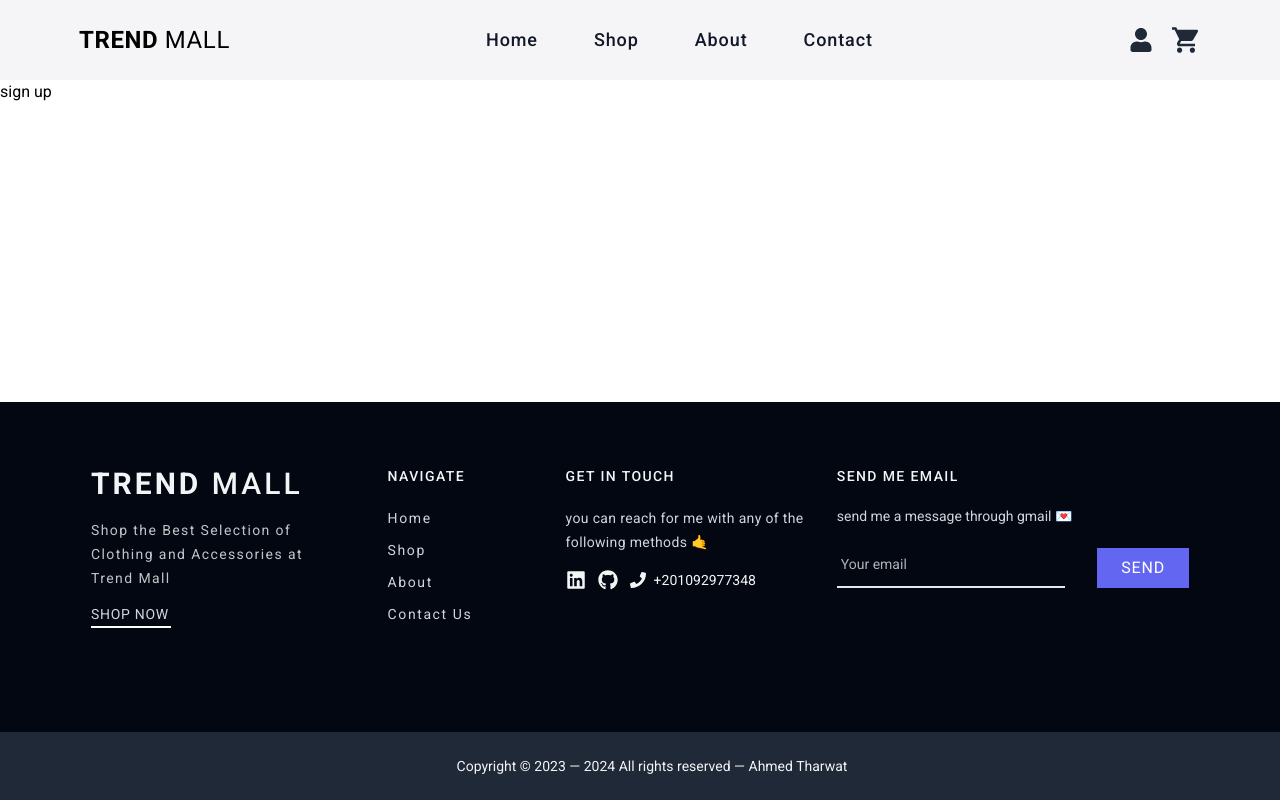
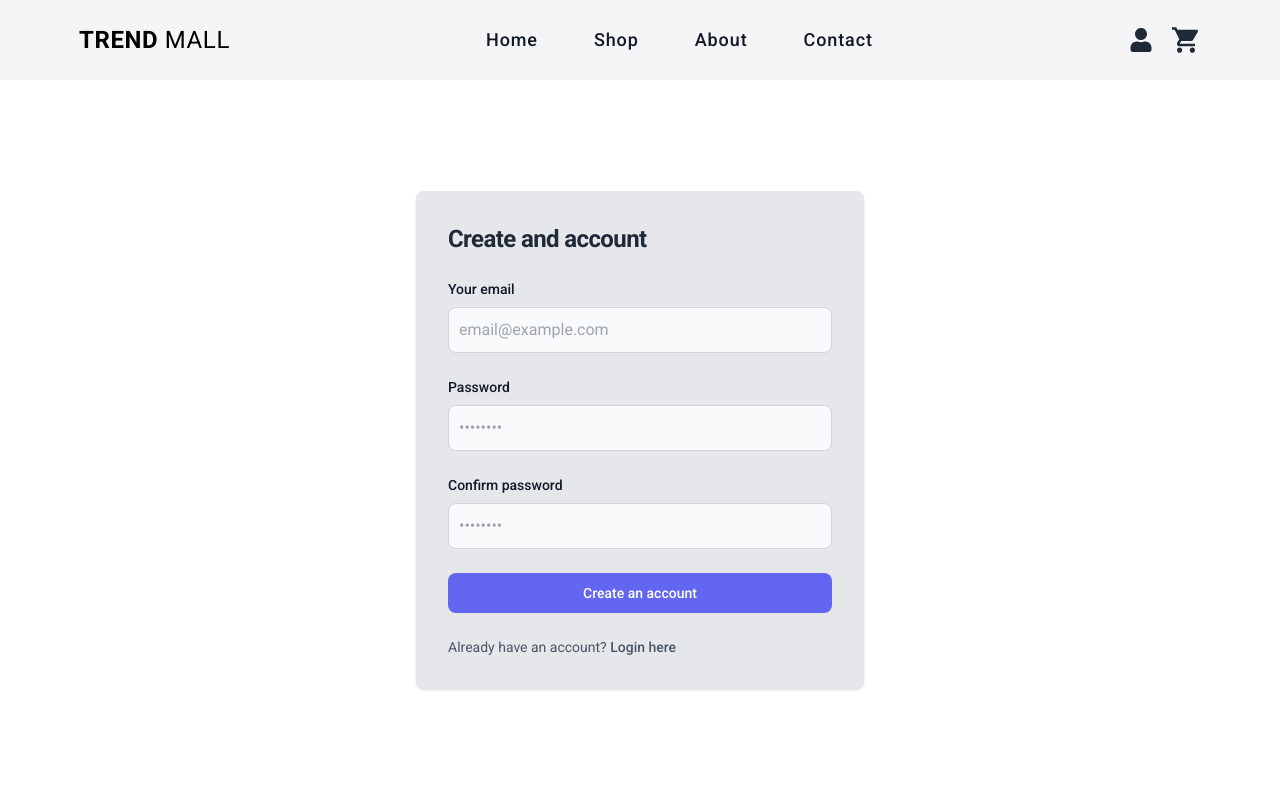
Before and after one commit to AhmedTharwat-AT/trend-mall, a React (Vite) app: page /signup in a window 1280 px wide. Shown: the top 800 px of the page. Built offline with nearby package versions, Linux system fonts and the light colour scheme.

Commit message:
added R-H-F library , login and signup form

```diff
--- a/package.json
+++ b/package.json
@@ -13,6 +13,7 @@
     "@reduxjs/toolkit": "^2.0.1",
     "react": "^18.2.0",
     "react-dom": "^18.2.0",
+    "react-hook-form": "^7.49.2",
     "react-hot-toast": "^2.4.1",
     "react-icons": "^4.12.0",
     "react-query": "^3.39.3",
--- /dev/null
+++ b/src/components/LoginForm.jsx
@@ -0,0 +1,74 @@
+import { Link } from "react-router-dom";
+
+function LoginForm() {
+  return (
+    <div className="mx-auto  flex flex-col items-center justify-center px-6 py-8 md:h-[calc(100vh-5rem)] lg:py-0">
+      <div className="w-full rounded-lg bg-gray-200 shadow   sm:max-w-md md:mt-0 xl:p-0">
+        <div className="space-y-4 p-6 sm:p-8 md:space-y-6">
+          <h1 className="text-xl font-bold leading-tight tracking-tight text-gray-800  md:text-2xl">
+            Sign in to your account
+          </h1>
+          <form className="space-y-4 md:space-y-6" action="#">
+            <div>
+              <label
+                htmlFor="email"
+                className="mb-2 block text-sm font-medium text-gray-900 "
+              >
+                Your email
+              </label>
+              <input
+                type="email"
+                name="email"
+                id="email"
+                className="w-full rounded-lg border border-gray-300 bg-gray-50 p-2.5 text-gray-800 focus:outline-[var(--color-brand-500)] "
+                placeholder="email@example.com"
+                required="asd"
+              />
+            </div>
+            <div>
+              <label
+                htmlFor="password"
+                className="mb-2 block text-sm font-medium text-gray-900 "
+              >
+                Password
+              </label>
+              <input
+                type="password"
+                name="password"
+                id="password"
+                placeholder="••••••••"
+                className="w-full rounded-lg border border-gray-300 bg-gray-50 p-2.5 text-gray-800 focus:outline-[var(--color-brand-500)] "
+                required=""
+              />
+            </div>
+            <div className="flex items-center justify-end">
+              <a
+                href="#"
+                className="text-sm font-medium text-[var(--color-brand-500)] hover:underline"
+              >
+                Forgot password?
+              </a>
+            </div>
+            <button
+              type="submit"
+              className=" w-full rounded-lg bg-[var(--color-brand-500)] px-5 py-2.5 text-center text-sm font-medium text-white hover:bg-[var(--color-brand-600)] focus:outline-none focus:ring-4"
+            >
+              Sign in
+            </button>
+            <p className="text-sm font-light text-gray-600 ">
+              Don’t have an account yet?{" "}
+              <Link
+                to="/signup"
+                className="font-medium hover:text-[var(--color-brand-500)] hover:underline"
+              >
+                Sign up
+              </Link>
+            </p>
+          </form>
+        </div>
+      </div>
+    </div>
+  );
+}
+
+export default LoginForm;
--- /dev/null
+++ b/src/components/SignupForm.jsx
@@ -0,0 +1,83 @@
+import { Link } from "react-router-dom";
+
+function SignupForm() {
+  return (
+    <div className="mx-auto  flex flex-col items-center justify-center px-6 py-8 md:h-[calc(100vh-5rem)] lg:py-0">
+      <div className="w-full rounded-lg bg-gray-200 shadow   sm:max-w-md md:mt-0 xl:p-0">
+        <div className="space-y-4 p-6 sm:p-8 md:space-y-6">
+          <h1 className="text-xl font-bold leading-tight tracking-tight text-gray-800  md:text-2xl">
+            Create and account
+          </h1>
+          <form className="space-y-4 md:space-y-6" action="#">
+            <div>
+              <label
+                htmlFor="email"
+                className="mb-2 block text-sm font-medium text-gray-900 "
+              >
+                Your email
+              </label>
+              <input
+                type="email"
+                name="email"
+                id="email"
+                className="w-full rounded-lg border border-gray-300 bg-gray-50 p-2.5 text-gray-800 focus:outline-[var(--color-brand-500)] "
+                placeholder="email@example.com"
+                required="asd"
+              />
+            </div>
+            <div>
+              <label
+                htmlFor="password"
+                className="mb-2 block text-sm font-medium text-gray-900 "
+              >
+                Password
+              </label>
+              <input
+                type="password"
+                name="password"
+                id="password"
+                placeholder="••••••••"
+                className="w-full rounded-lg border border-gray-300 bg-gray-50 p-2.5 text-gray-800 focus:outline-[var(--color-brand-500)] "
+                required=""
+              />
+            </div>
+            <div>
+              <label
+                htmlFor="confirm-password"
+                className="mb-2 block text-sm font-medium text-gray-900 "
+              >
+                Confirm password
+              </label>
+              <input
+                type="password"
+                name="confirm-password"
+                htmlFor="confirm-password"
+                placeholder="••••••••"
+                className="w-full rounded-lg border border-gray-300 bg-gray-50 p-2.5 text-gray-800 focus:outline-[var(--color-brand-500)] "
+                required=""
+              />
+            </div>
+
+            <button
+              type="submit"
+              className=" w-full rounded-lg bg-[var(--color-brand-500)] px-5 py-2.5 text-center text-sm font-medium text-white hover:bg-[var(--color-brand-600)] focus:outline-none focus:ring-4"
+            >
+              Create an account
+            </button>
+            <p className="text-sm font-light text-gray-600 ">
+              Already have an account?{" "}
+              <Link
+                to="/login"
+                className="font-medium hover:text-[var(--color-brand-500)] hover:underline"
+              >
+                Login here
+              </Link>
+            </p>
+          </form>
+        </div>
+      </div>
+    </div>
+  );
+}
+
+export default SignupForm;
--- a/src/features/cart/NavCartMenu.jsx
+++ b/src/features/cart/NavCartMenu.jsx
@@ -66,6 +66,7 @@ function NavCartMenu({ showMenu, items, totalPrice, setShowMenu }) {
                 view cart
               </Link>
               <Link
+                to="/order/checkout"
                 onClick={() => setShowMenu(false)}
                 className="w-1/2 bg-gray-800 py-3 uppercase text-white hover:bg-gray-700"
               >
--- a/src/features/order/CheckoutOrder.jsx
+++ b/src/features/order/CheckoutOrder.jsx
@@ -2,14 +2,18 @@ import { useSelector } from "react-redux";
 import { formatCurrency } from "../../utils/helpers";
 
 function CheckoutOrder() {
+  const user = useSelector((state) => state.user);
   const { items, totalPrice, subTotal } = useSelector((state) => state.cart);
+
+  function handleCheckout() {}
+
   return (
-    <div className="w-1/3 divide-y-2 divide-gray-300 border border-gray-200 bg-gray-100 p-7">
-      <h1 className="text-2xl font-medium uppercase tracking-wide">
+    <div className="w-1/3 divide-y divide-gray-300 border border-gray-200 bg-gray-100 p-7">
+      <h1 className="text-2xl font-medium uppercase tracking-wide text-gray-800">
         your order
       </h1>
-      <div className="mt-8 flex flex-col gap-2 py-7">
-        <div className="flex justify-between text-lg">
+      <div className="mt-8 flex flex-col gap-2 py-6">
+        <div className="flex justify-between text-lg tracking-wide">
           <h3 className="capitalize">product</h3>
           <h3 className="capitalize">total</h3>
         </div>
@@ -19,12 +23,12 @@ function CheckoutOrder() {
               <span>{`${i + 1}`.padStart(2, 0)}.</span>
               {item.title}
             </h3>
-            <p>{formatCurrency(item.price)}</p>
+            <p>{formatCurrency(item.price * item.quantity)}</p>
           </div>
         ))}
       </div>
       <div>
-        <div className="flex flex-col gap-1 py-7 text-lg">
+        <div className="flex flex-col  py-6 text-lg">
           <div className="flex items-center justify-between capitalize tracking-wide text-gray-800">
             <h3>subtotal</h3>
             <p className="font-medium ">{formatCurrency(subTotal)}</p>
@@ -36,7 +40,11 @@ function CheckoutOrder() {
         </div>
       </div>
       <div className="pt-7">
-        <button className="w-full bg-gray-900 px-6 py-3 text-base font-medium uppercase tracking-widest text-white hover:bg-gray-800">
+        <button
+          disabled={!user.id}
+          onClick={handleCheckout}
+          className="w-full bg-gray-900 px-6 py-3 text-base font-medium uppercase tracking-widest text-white hover:bg-gray-800 disabled:bg-gray-500"
+        >
           place order
         </button>
       </div>
--- a/src/features/order/CheckoutUserInfo.jsx
+++ b/src/features/order/CheckoutUserInfo.jsx
@@ -1,5 +1,31 @@
+import { useSelector } from "react-redux";
+import { Link } from "react-router-dom";
+
 function CheckoutUserInfo() {
-  return <div className="w-2/3 border-2 border-blue-400">user info</div>;
+  const user = useSelector((state) => state.user);
+
+  if (!user.id)
+    return (
+      <div className="flex  w-2/3 flex-col">
+        <div className="w-full bg-gray-100 p-3 text-xl font-semibold uppercase tracking-wider text-gray-800">
+          <h1>BILLING DETAILS</h1>
+        </div>
+        <div className="mt-3 flex h-full bg-gray-100 p-3">
+          <h1 className="text-base font-medium capitalize tracking-widest">
+            please{" "}
+            <Link
+              className="border-gray-500 text-[var(--color-brand-500)] hover:border-b"
+              to="/login"
+            >
+              Login
+            </Link>{" "}
+            first
+          </h1>
+        </div>
+      </div>
+    );
+
+  return <div className="w-2/3  ">user info</div>;
 }
 
 export default CheckoutUserInfo;
--- a/src/features/user/UserNavMenu.jsx
+++ b/src/features/user/UserNavMenu.jsx
@@ -2,6 +2,7 @@ import { useState } from "react";
 import { FaUser } from "react-icons/fa";
 
 import useOutsideClicks from "../../hooks/useOutsideClicks";
+import { Link } from "react-router-dom";
 
 function UserNavMenu() {
   const [showMenu, setShowMenu] = useState(false);
@@ -25,11 +26,21 @@ function UserNavMenu() {
           <li className="border-b border-gray-400 p-2 pl-3 text-lg font-medium">
             Welcome
           </li>
-          <li className="ml-2 flex items-center gap-3 px-5 py-2 pl-4 text-sm uppercase hover:bg-gray-700 hover:text-white">
-            Login
+          <li>
+            <Link
+              className="ml-2 flex items-center gap-3 px-5 py-2 pl-4 text-sm uppercase hover:bg-gray-700 hover:text-white"
+              to="/login"
+            >
+              Login
+            </Link>
           </li>
-          <li className="ml-2 flex items-center gap-3 px-5 py-2 pl-4 text-sm uppercase hover:bg-gray-700 hover:text-white">
-            Sign up
+          <li>
+            <Link
+              className="ml-2 flex items-center gap-3 px-5 py-2 pl-4 text-sm uppercase hover:bg-gray-700 hover:text-white"
+              to="/signup"
+            >
+              Sign up
+            </Link>
           </li>
         </ul>
       )}
--- a/src/features/user/userSlice.js
+++ b/src/features/user/userSlice.js
@@ -2,12 +2,12 @@ import { createSlice } from "@reduxjs/toolkit";
 
 const initialState = {
   id: null,
-  name: "",
+  email: "",
   password: "",
   payments: [],
   cart: [],
   favourites: [],
-  order: null,
+  orders: [],
   checkedOut: false,
 };
 
--- a/src/pages/Checkout.jsx
+++ b/src/pages/Checkout.jsx
@@ -3,12 +3,11 @@ import CheckoutOrder from "../features/order/CheckoutOrder";
 import CheckoutUserInfo from "../features/order/CheckoutUserInfo";
 
 function Checkout() {
-  <PageHeading path={["home"]} current="about us" />;
   return (
     <>
       <PageHeading path={["home", "shop"]} current="Checkout" />
-      <section>
-        <div className="container flex gap-2 px-4 py-16 sm:px-7">
+      <section className="my-8">
+        <div className="container flex h-full gap-5 px-4 py-16 sm:px-7">
           <CheckoutUserInfo />
           <CheckoutOrder />
         </div>
--- a/src/pages/Login.jsx
+++ b/src/pages/Login.jsx
@@ -1,5 +1,11 @@
+import LoginForm from "../components/LoginForm";
+
 function Login() {
-  return <div>login</div>;
+  return (
+    <section>
+      <LoginForm />
+    </section>
+  );
 }
 
 export default Login;
--- a/src/pages/Signup.jsx
+++ b/src/pages/Signup.jsx
@@ -1,5 +1,11 @@
+import SignupForm from "../components/SignupForm";
+
 function Signup() {
-  return <div>sign up</div>;
+  return (
+    <section>
+      <SignupForm />
+    </section>
+  );
 }
 
 export default Signup;
```
Also changed, not shown: 1 other file (tests, documents, lock files or other folders).
